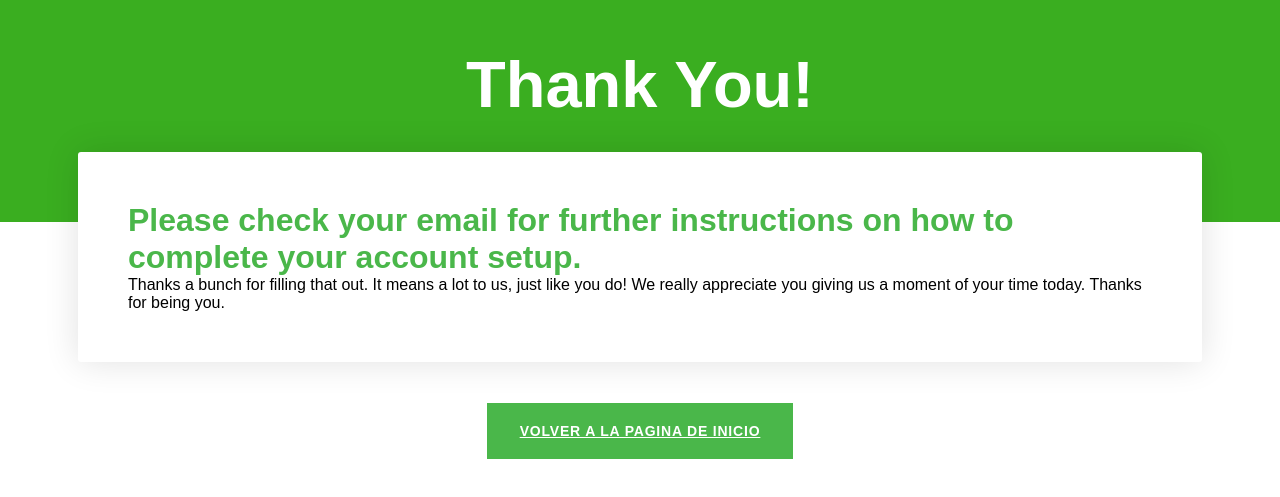
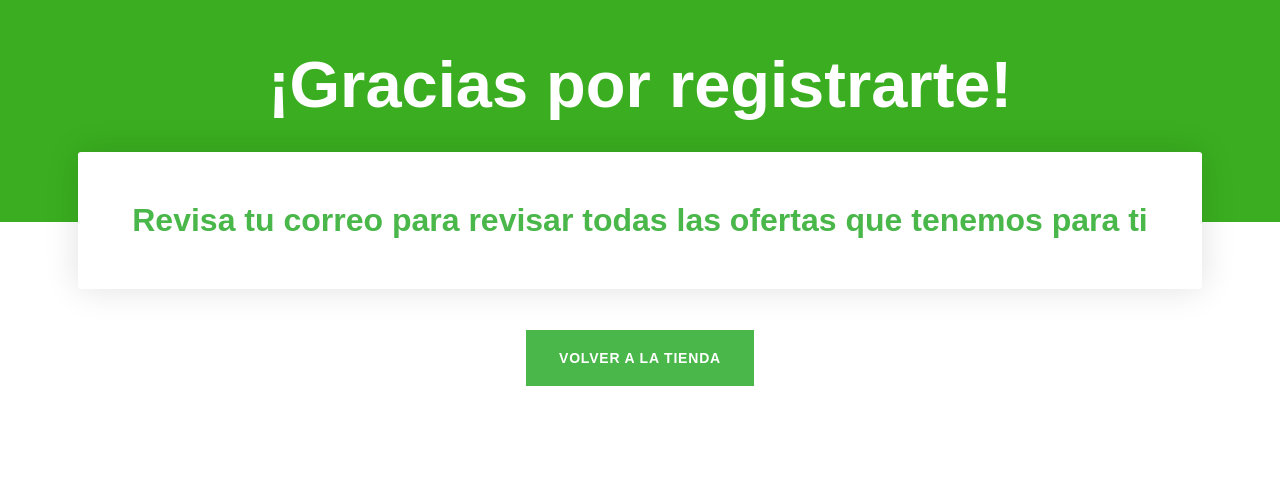
Before and after one commit to mariagomez08/Reto-1-omni.pro, a plain HTML site: page registro.html in a window 1280 px wide. Shown: the part 257-754 px from the top of the page. Drawn offline with Linux system fonts and the light colour scheme.

Commit message:
plantilla inicial

```diff
--- a/registro.html
+++ b/registro.html
@@ -4,11 +4,13 @@
 <head>
   <meta charset="utf-8">
   <meta name="viewport" content="width=device-width, initial-scale=1">
-  <title> Than you page</title>
+  <title> Registro exitoso </title>
   <link rel="stylesheet" href="css/registro.css" class="">
 
 
 </head>
+
+<!-- https://www.tiendasjumbo.co/3549?map=productClusterIds  anuncio viveres-->
 
 <body>
   <div class="thankyou-page">
@@ -16,20 +18,20 @@
         <div class="logo">
             <img src="https://codexcourier.com/images/banner-logo.png" alt="">
         </div>
-        <h1>Thank You!</h1>
+        <h1>¡Gracias por registrarte!</h1>
     </div>
     <div class="_body">
         <div class="_box">
-            <h2>
-                <strong>Please check your email</strong> for further instructions on how to complete your account setup.
+            <h2 style="text-align: center;">
+                <strong>Revisa tu correo para revisar todas las ofertas que tenemos para ti</strong>
             </h2>
             <p>
-                Thanks a bunch for filling that out. It means a lot to us, just like you do! We really appreciate you giving us a moment of your time today. Thanks for being you.
+
             </p>
         </div>
     </div>
     <div class="_footer">
-        <a class="btn" href="#index.htmml">Volver a la pagina de inicio</a>
+        <a class="btn" style="text-decoration: none;" href="https://www.tiendasjumbo.co/?gclid=CjwKCAjw6MKXBhA5EiwANWLODN5juTwscVarzKAX-t0hr5pwKByIMeQbmINZTZFceBy3TebHJu_vjxoCyXwQAvD_BwE">Volver a la tienda</a>
     </div>
 </div>
 </body>
```
